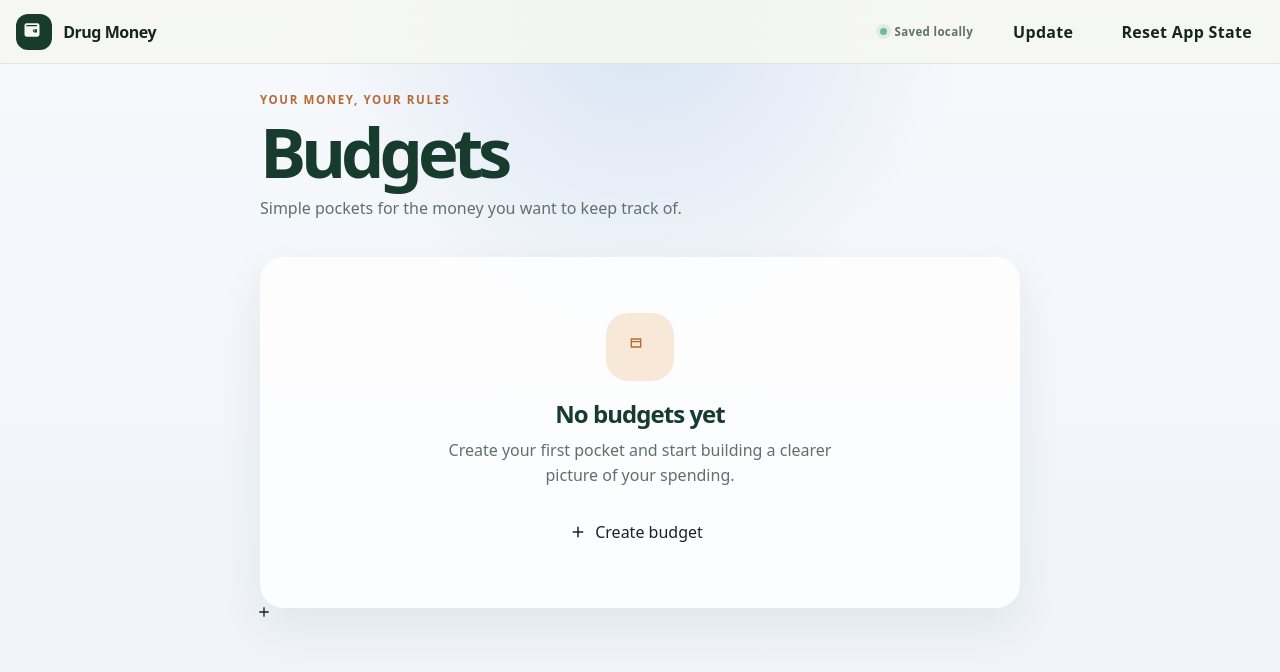
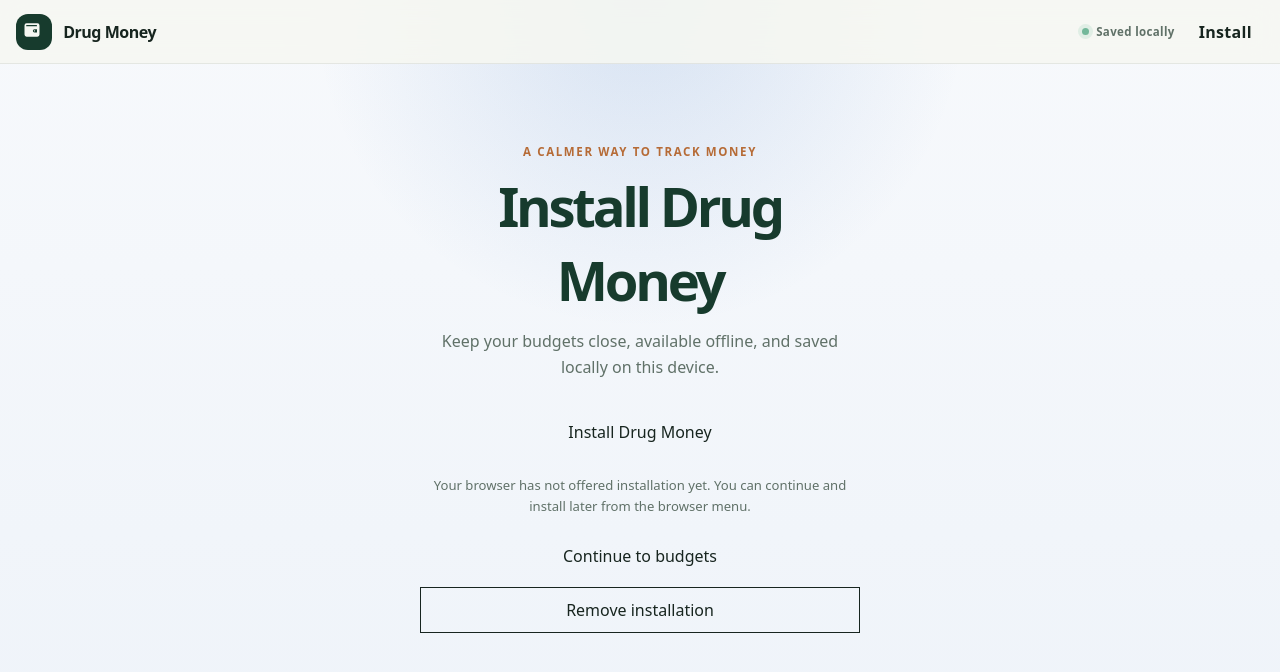
Before and after one commit to miadentdev/drug-money, an Angular app: page /install in a window 1280 px wide. Before the commit this address led to /budgets. Shown: the top 672 px of the page. Built offline with nearby package versions, Linux system fonts and the light colour scheme.

Commit message:
Updated installation page

```diff
--- a/src/app/app.html
+++ b/src/app/app.html
@@ -6,19 +6,13 @@
     </a>
     <span class="toolbar-spacer"></span>
     <span class="offline-status"><span class="status-dot"></span> Saved locally</span>
-    @if (install.canInstall()) {
-      <button mat-stroked-button class="install-button" type="button" (click)="installApp()">
-        Install Drug Money
-      </button>
-    }
-    <button mat-flat-button color="primary" class="update-button" type="button" (click)="updateCache()">
-      Update
-    </button>
-    <button mat-button class="developer-button" type="button" (click)="resetAppState()">
-      Reset App State
-    </button>
+    <a mat-button routerLink="/install">Install</a>
   </mat-toolbar>
   <main class="app-main">
-    <router-outlet />
+    @if (showInstallPage()) {
+      <app-installation-page (completed)="continueToApp()" />
+    } @else {
+      <router-outlet />
+    }
   </main>
 </div>
--- a/src/app/app.routes.ts
+++ b/src/app/app.routes.ts
@@ -2,10 +2,12 @@ import { Routes } from '@angular/router';
 import { BudgetsListComponent } from './features/budgets-list.component';
 import { BudgetDetailComponent } from './features/budget-detail.component';
 import { BudgetFormPageComponent } from './features/budget-form-page.component';
+import { InstallationPageComponent } from './features/installation-page.component';
 
 export const routes: Routes = [
   { path: '', pathMatch: 'full', redirectTo: 'budgets' },
   { path: 'budgets', component: BudgetsListComponent },
+  { path: 'install', component: InstallationPageComponent },
   { path: 'budgets/new', component: BudgetFormPageComponent, data: { mode: 'create' } },
   { path: 'budgets/:id', component: BudgetDetailComponent },
   { path: 'budgets/:id/add', component: BudgetFormPageComponent, data: { mode: 'add' } },
--- a/src/app/app.ts
+++ b/src/app/app.ts
@@ -1,4 +1,4 @@
-import { Component, inject } from '@angular/core';
+import { Component, inject, signal } from '@angular/core';
 import { RouterLink, RouterOutlet } from '@angular/router';
 import { MatToolbarModule } from '@angular/material/toolbar';
 import { MatIconModule } from '@angular/material/icon';
@@ -9,10 +9,12 @@ import { firstValueFrom } from 'rxjs';
 import { BudgetStore } from './data-access/budget-store.service';
 import { ConfirmDialogComponent } from './shared/confirm-dialog.component';
 import { PwaInstallService } from './core/pwa-install.service';
+import { InstallationPageComponent } from './features/installation-page.component';
+import { Router } from '@angular/router';
 
 @Component({
   selector: 'app-root',
-  imports: [RouterLink, RouterOutlet, MatToolbarModule, MatIconModule, MatButtonModule],
+  imports: [RouterLink, RouterOutlet, MatToolbarModule, MatIconModule, MatButtonModule, InstallationPageComponent],
   templateUrl: './app.html',
   styleUrl: './app.scss',
 })
@@ -20,10 +22,18 @@ export class App {
   private readonly swUpdate = inject(SwUpdate);
   private readonly dialog = inject(MatDialog);
   private readonly store = inject(BudgetStore);
+  private readonly router = inject(Router);
   readonly install = inject(PwaInstallService);
+  readonly showInstallPage = signal(!this.hasCompletedInstallPage());
 
   async installApp(): Promise<void> {
-    await this.install.install();
+    if (await this.install.install() === 'accepted') this.continueToApp();
+  }
+
+  continueToApp(): void {
+    window.localStorage.setItem('drug-money-install-page-seen', 'true');
+    this.showInstallPage.set(false);
+    void this.router.navigate(['/budgets']);
   }
 
   async resetAppState(): Promise<void> {
@@ -38,9 +48,14 @@ export class App {
 
     await this.store.resetAppState();
     this.install.reset();
+    window.localStorage.removeItem('drug-money-install-page-seen');
     window.localStorage.removeItem('drug-money-install-dismissed');
     window.sessionStorage.removeItem('drug-money-install-dismissed');
     window.location.reload();
+  }
+
+  private hasCompletedInstallPage(): boolean {
+    return typeof window !== 'undefined' && window.localStorage.getItem('drug-money-install-page-seen') === 'true';
   }
 
   async updateCache(): Promise<void> {
--- a/src/app/core/pwa-install.service.ts
+++ b/src/app/core/pwa-install.service.ts
@@ -16,13 +16,14 @@ export class PwaInstallService {
     }
   }
 
-  async install(): Promise<void> {
+  async install(): Promise<'accepted' | 'dismissed' | null> {
     const prompt = this.deferredPrompt;
-    if (!prompt) return;
+    if (!prompt) return null;
 
     this.clearPrompt();
     await prompt.prompt();
-    await prompt.userChoice;
+    const choice = await prompt.userChoice;
+    return choice.outcome;
   }
 
   reset(): void {
--- /dev/null
+++ b/src/app/features/installation-page.component.html
@@ -0,0 +1,18 @@
+<section class="installation-page">
+  <mat-card class="installation-card">
+    <span class="eyebrow">A calmer way to track money</span>
+    <h1>Install Drug Money</h1>
+    <p>Keep your budgets close, available offline, and saved locally on this device.</p>
+    <button mat-flat-button color="primary" type="button" (click)="installApp()">
+      Install Drug Money
+    </button>
+    @if (!canInstall()) {
+      <p class="installation-hint">Your browser has not offered installation yet. You can continue and install later from the browser menu.</p>
+    }
+    <button mat-button type="button" routerLink="/budgets" (click)="continueWithoutInstall()">Continue to budgets</button>
+    <button mat-stroked-button type="button" (click)="removeInstallation()">Remove installation</button>
+    @if (showRemoveHelp()) {
+      <p class="installation-hint">Drug Money cannot uninstall itself. Remove it from Chrome's Installed apps menu or your operating system's app settings.</p>
+    }
+  </mat-card>
+</section>
--- /dev/null
+++ b/src/app/features/installation-page.component.ts
@@ -0,0 +1,35 @@
+import { Component, inject, output, signal } from '@angular/core';
+import { MatButtonModule } from '@angular/material/button';
+import { MatCardModule } from '@angular/material/card';
+import { RouterLink } from '@angular/router';
+import { PwaInstallService } from '../core/pwa-install.service';
+
+@Component({
+  selector: 'app-installation-page',
+  standalone: true,
+  imports: [MatButtonModule, MatCardModule, RouterLink],
+  templateUrl: './installation-page.component.html',
+})
+export class InstallationPageComponent {
+  private readonly installService = inject(PwaInstallService);
+  readonly completed = output<void>();
+  readonly canInstall = this.installService.canInstall;
+  readonly showRemoveHelp = signal(false);
+
+  async installApp(): Promise<void> {
+    if (await this.installService.install() === 'accepted') this.complete();
+  }
+
+  continueWithoutInstall(): void {
+    this.complete();
+  }
+
+  removeInstallation(): void {
+    this.showRemoveHelp.set(true);
+  }
+
+  private complete(): void {
+    localStorage.setItem('drug-money-install-page-seen', 'true');
+    this.completed.emit();
+  }
+}
--- a/src/styles.scss
+++ b/src/styles.scss
@@ -84,6 +84,40 @@ mat-icon {
   max-width: 1120px;
   margin: auto;
   padding: clamp(1.5rem, 4vw, 3.5rem) clamp(1rem, 4vw, 2.5rem) 6rem;
+}
+.installation-page {
+  display: grid;
+  min-height: min(70vh, 42rem);
+  place-items: center;
+}
+.installation-card {
+  box-sizing: border-box;
+  max-width: 34rem;
+  padding: clamp(2rem, 7vw, 4rem) clamp(1.25rem, 6vw, 3rem) !important;
+  text-align: center;
+}
+.installation-card h1 {
+  margin: 0.6rem 0 0.8rem;
+  color: #173b2d;
+  font-size: clamp(2rem, 8vw, 3.4rem);
+  letter-spacing: -0.06em;
+}
+.installation-card p {
+  margin: 0 auto 1.5rem;
+  max-width: 27rem;
+  color: #607168;
+  line-height: 1.6;
+}
+.installation-card button {
+  min-height: 46px;
+  margin: 0.25rem;
+}
+.installation-card .installation-hint {
+  margin: 1rem auto 0.5rem;
+  font-size: 0.82rem;
+}
+.installation-card .installation-hint + button {
+  margin-top: 0.5rem;
 }
 .hero {
   margin: 1rem 0 2.2rem;
```
